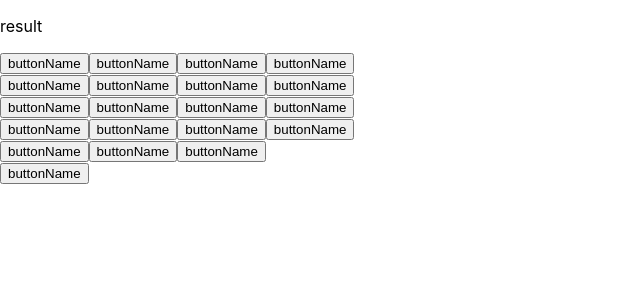
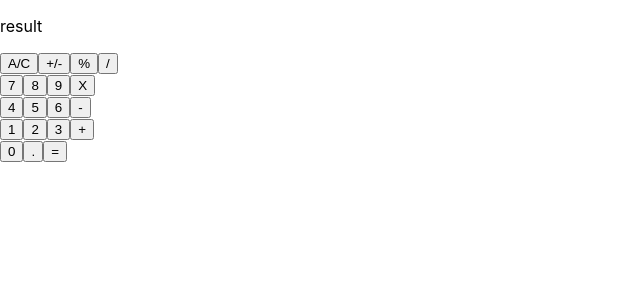
Before and after one commit to thsvr/calculator, a React (Create React App) app: page / in a window 1280 px wide. Shown: the top 300 px of the page, without its empty margins (0-640 px from the left). Built offline with nearby package versions, Linux system fonts and the light colour scheme.

Commit message:
Fix Button component - working fine.

```diff
--- a/src/components/App.js
+++ b/src/components/App.js
@@ -1,7 +1,6 @@
 import React from 'react';
 import Display from './Display';
 import ButtonPanel from './ButtonPanel';
-import Button from './Button';
 // import PropTypes from 'prop-types';
 // import Big from 'big.mjs';
 
@@ -9,7 +8,6 @@ const App = () => (
   <div id="appId">
     <Display />
     <ButtonPanel />
-    <Button />
   </div>
 );
 
--- a/src/components/Button.js
+++ b/src/components/Button.js
@@ -1,17 +1,16 @@
-/* eslint-disable react/no-unused-prop-types */
 import React from 'react';
 
 import PropTypes from 'prop-types';
 // import Big from 'big.mjs';
 
-const Button = buttonName => (
+const Button = ({ name }) => (
   <button type="submit" className="btnStyle">
-    {"buttonName"}
+    {name}
   </button>
 );
 
 Button.propTypes = {
-  buttonName: PropTypes.string.isRequired,
+  name: PropTypes.string.isRequired,
 };
 
 
--- a/src/components/ButtonPanel.js
+++ b/src/components/ButtonPanel.js
@@ -1,6 +1,7 @@
 import React from 'react';
 import PropTypes from 'prop-types';
 import Button from './Button';
+// import Display from './Display';
 
 const ButtonPanel = ({ clickBtn }) => {
   const handleClick = buttonName => {
@@ -8,6 +9,10 @@ const ButtonPanel = ({ clickBtn }) => {
   };
   return (
     <div className="container">
+      {/* <div>
+        <Display result="It will be defined" />
+      </div> */}
+
       <div className="group1">
         <Button name="A/C" clickBtn={handleClick} />
         <Button name="+/-" clickBtn={handleClick} />
--- a/src/components/Display.js
+++ b/src/components/Display.js
@@ -1,12 +1,10 @@
-/* eslint-disable react/no-unused-prop-types */
-/* eslint-disable no-undef */
 import React from 'react';
 import PropTypes from 'prop-types';
 // import Big from 'big.mjs';
 
-const Display = () => (
+const Display = result => (
   <div className="display">
-    <p>{'result'}</p>
+    <p>result</p>
   </div>
 );
 
```
